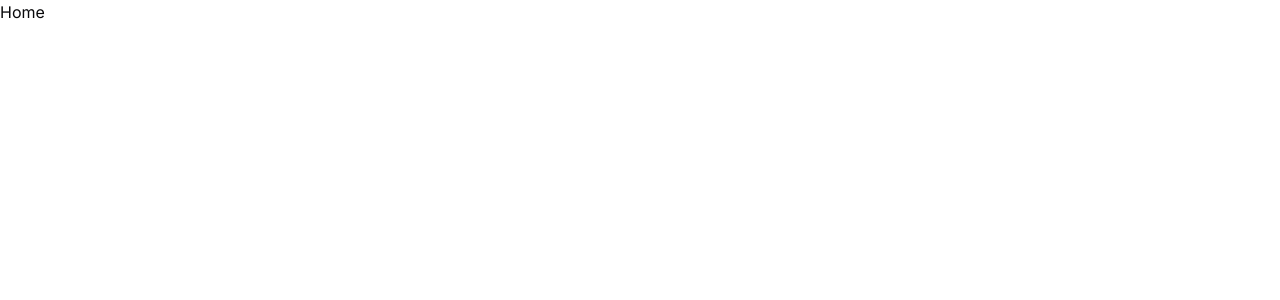
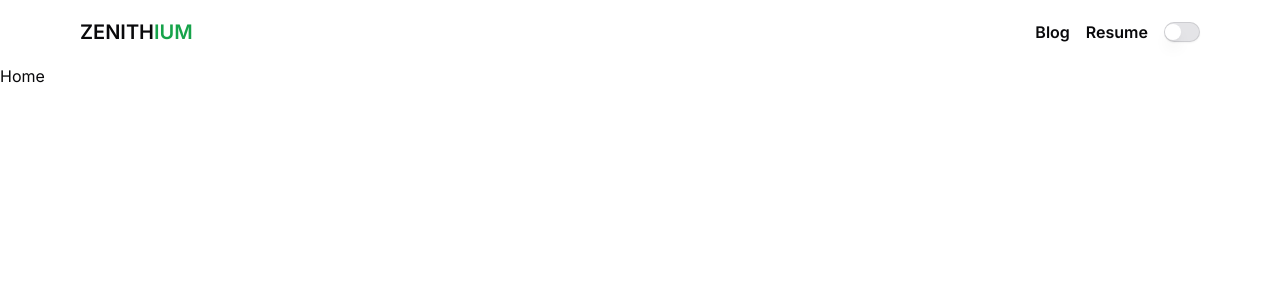
Before and after one commit to cdm1263/Zenithium, a Next.js app: page / in a window 1280 px wide. Shown: the top 300 px of the page. Built offline with nearby package versions, Linux system fonts and the light colour scheme.

Commit message:
feat: next themes provider 적용

```diff
--- a/src/app/layout.tsx
+++ b/src/app/layout.tsx
@@ -1,6 +1,8 @@
 import type { Metadata } from "next";
 import { Inter } from "next/font/google";
 import "./globals.css";
+import Nav from "@/components/Nav";
+import { ThemeProvider } from "next-themes";
 
 const inter = Inter({ subsets: ["latin"] });
 
@@ -16,7 +18,12 @@ export default function RootLayout({
 }>) {
   return (
     <html lang="en">
-      <body className={inter.className}>{children}</body>
+      <body className={inter.className}>
+        <ThemeProvider attribute="class" defaultTheme="system">
+          <Nav />
+          <main className="flex flex-col">{children}</main>
+        </ThemeProvider>
+      </body>
     </html>
   );
 }
```
